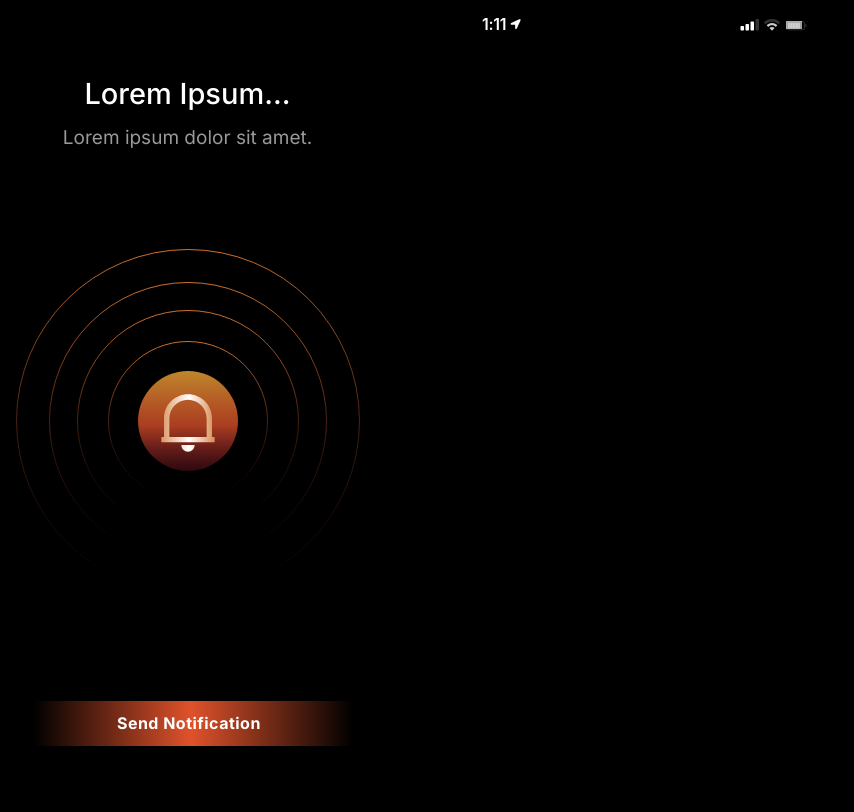
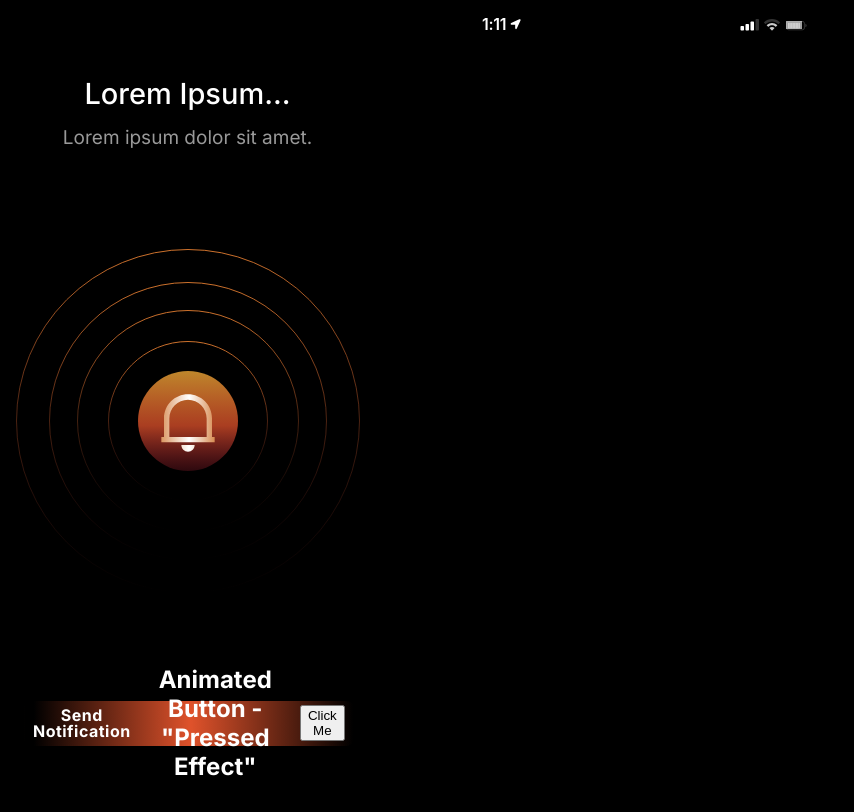
Before and after one commit to Anchal826/nextjs-boilerplate, a Next.js app: page / in a window 1280 px wide. Shown: the whole page, without its empty margins (0-854 px from the left). Built offline with nearby package versions, Linux system fonts and the light colour scheme; grey boxes are pictures that could not be loaded; a web font is replaced by a local one.

Commit message:
Update page.tsx

```diff
--- a/app/page.tsx
+++ b/app/page.tsx
@@ -14,6 +14,8 @@ const Screen1: NextPage = () => {
       <div className={styles.errorMsgsection2}>
         <div className={styles.section2ctaButton}>
           <b className={styles.sendNotification}>Send Notification</b>
+          <h2>Animated Button - "Pressed Effect"</h2>
+          <button class="button">Click Me</button>
         </div>
       </div>
       <div className={styles.errorMsgsection1}>
```
